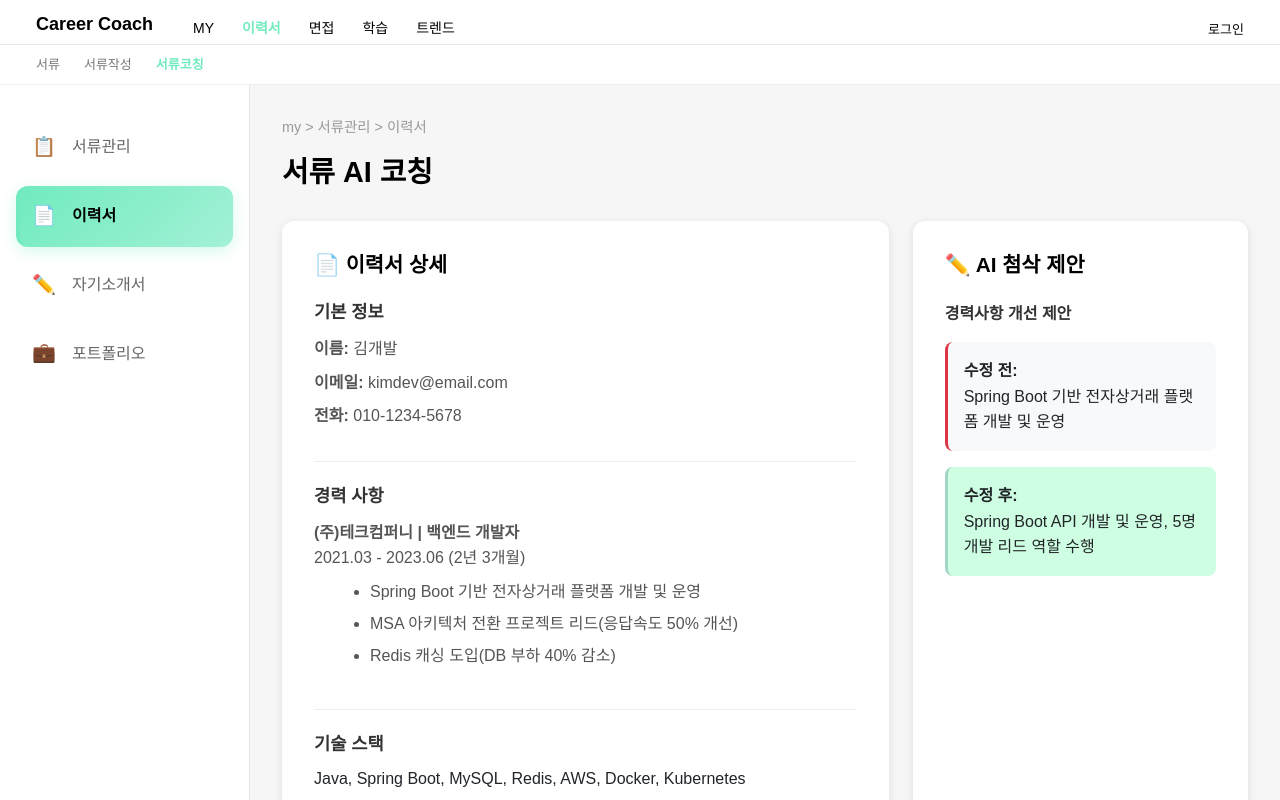
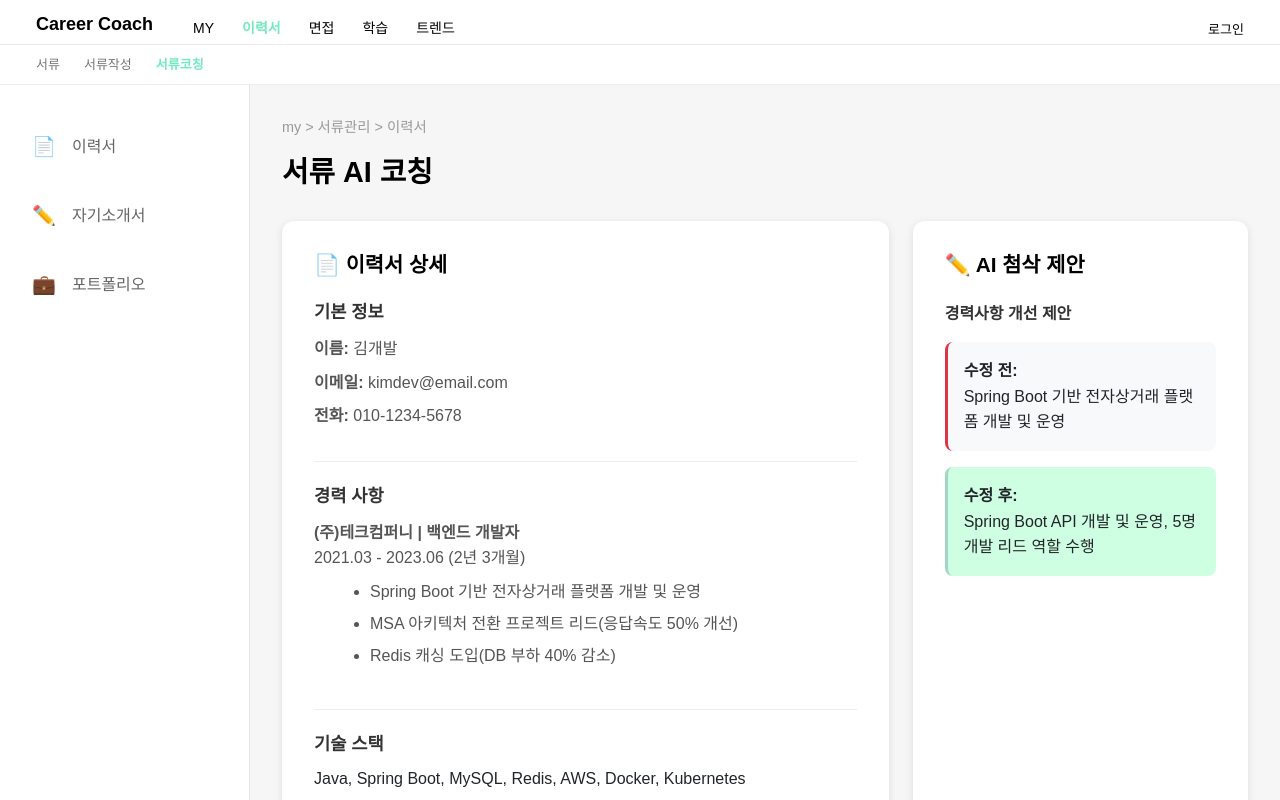
Before and after one commit to llbk-team/llbky-front, a Vue app: page /resume/coach in a window 1280 px wide. Shown: the top 800 px of the page. Built offline with nearby package versions, Linux system fonts and the light colour scheme; a web font is replaced by a local one.

Commit message:
fix: sidebar 메뉴 연결하는 주소 변경함

```diff
--- a/src/components/sidebar/SideBar.vue
+++ b/src/components/sidebar/SideBar.vue
@@ -1,19 +1,11 @@
 <template>
   <aside class="sidebar">
     <div class="sidebar-menu">
-      <!-- 서류관리 -->
-      <RouterLink
-        to="/resume/list"
-        class="menu-item"
-        active-class="active"
-      >
-        <div class="menu-icon">📋</div>
-        <span class="menu-text">서류관리</span>
-      </RouterLink>
+
 
       <!-- 이력서 -->
       <RouterLink
-        to="/resume/coach"
+        to="/resume/write"
         class="menu-item"
         active-class="active"
       >
@@ -33,7 +25,7 @@
 
       <!-- 포트폴리오 (특별 스타일) -->
       <RouterLink
-        to="/resume/portfolio/coach"
+        to="/resume/portfolio/write"
         class="menu-item"
         active-class="active-portfolio"
       >
```
